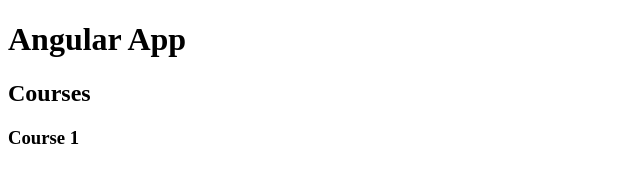
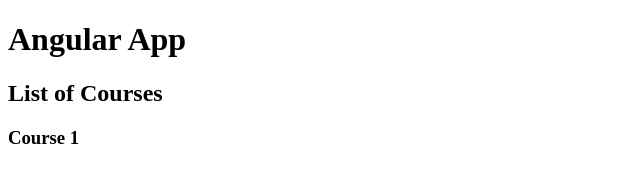
Before and after one commit to pranavbhagwat81/Angular-App, an Angular app: page / in a window 1280 px wide. Shown: the top 170 px of the page, without its empty margins (0-640 px from the left). Built offline with nearby package versions, Linux system fonts and the light colour scheme.

Commit message:
using String interpolation for CoursesComponent

```diff
--- a/src/app/courses.component.ts
+++ b/src/app/courses.component.ts
@@ -2,8 +2,12 @@ import {Component} from '@angular/core';
 
 @Component({
     selector : '<courses>',
-    template : '<h2>Courses</h2>'
+    template : '<h2>{{getTitle()}}</h2>'
 })
 export class CoursesComponent {
+    title = "List of Courses";
 
+    getTitle(){
+        return this.title;
+    }
 }
```
